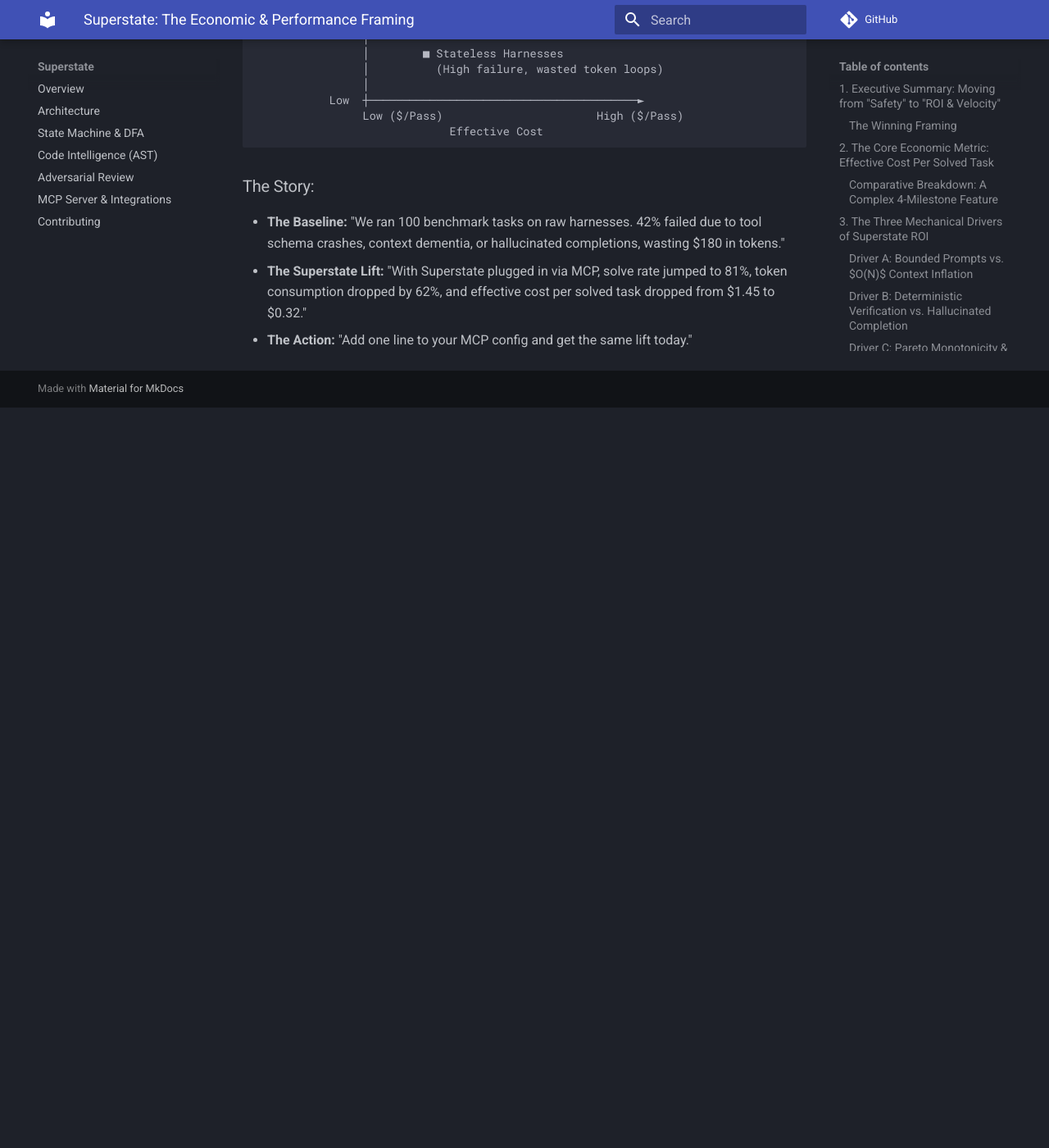
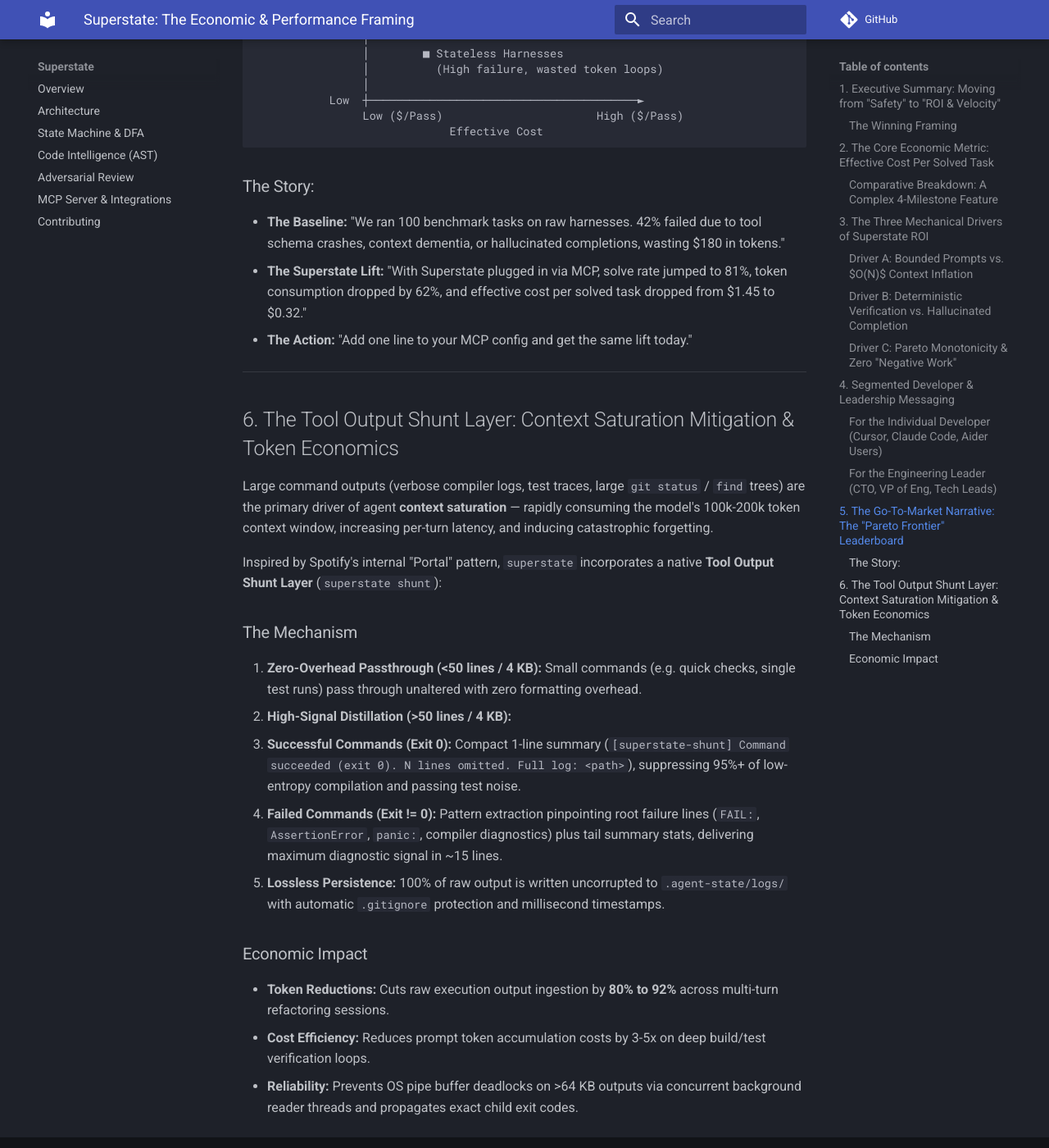
Before and after one commit to dnf0/blyte, an MkDocs documentation site: the page built from docs/positioning-and-economics.md, in a window 1280 px wide and 1400 px high, scrolled down 3668 px. Shown: the whole window at 82% size. Built offline with MkDocs 1.6.1 and Material for MkDocs 9.7.7, drawn with Linux system fonts in a browser that asks for light colours; comment, search, counter and statistics services are not loaded; before the commit the page ends 4165 px from its top, so only the background shows below that.

Commit message:
chore: format workspace and document tool output shunt layer economics

```diff
--- a/docs/positioning-and-economics.md
+++ b/docs/positioning-and-economics.md
@@ -110,3 +110,23 @@ The launch campaign will be anchored around a public comparison on **SWE-bench &
 * **The Baseline:** "We ran 100 benchmark tasks on raw harnesses. 42% failed due to tool schema crashes, context dementia, or hallucinated completions, wasting $180 in tokens."
 * **The Superstate Lift:** "With Superstate plugged in via MCP, solve rate jumped to 81%, token consumption dropped by 62%, and effective cost per solved task dropped from $1.45 to $0.32."
 * **The Action:** "Add one line to your MCP config and get the same lift today."
+
+---
+
+## 6. The Tool Output Shunt Layer: Context Saturation Mitigation & Token Economics
+
+Large command outputs (verbose compiler logs, test traces, large `git status` / `find` trees) are the primary driver of agent **context saturation** — rapidly consuming the model's 100k-200k token context window, increasing per-turn latency, and inducing catastrophic forgetting.
+
+Inspired by Spotify's internal "Portal" pattern, `superstate` incorporates a native **Tool Output Shunt Layer** (`superstate shunt`):
+
+### The Mechanism
+1. **Zero-Overhead Passthrough (<50 lines / 4 KB):** Small commands (e.g. quick checks, single test runs) pass through unaltered with zero formatting overhead.
+2. **High-Signal Distillation (>50 lines / 4 KB):**
+   - **Successful Commands (Exit 0):** Compact 1-line summary (`[superstate-shunt] Command succeeded (exit 0). N lines omitted. Full log: <path>`), suppressing 95%+ of low-entropy compilation and passing test noise.
+   - **Failed Commands (Exit != 0):** Pattern extraction pinpointing root failure lines (`FAIL:`, `AssertionError`, `panic:`, compiler diagnostics) plus tail summary stats, delivering maximum diagnostic signal in ~15 lines.
+3. **Lossless Persistence:** 100% of raw output is written uncorrupted to `.agent-state/logs/` with automatic `.gitignore` protection and millisecond timestamps.
+
+### Economic Impact
+- **Token Reductions:** Cuts raw execution output ingestion by **80% to 92%** across multi-turn refactoring sessions.
+- **Cost Efficiency:** Reduces prompt token accumulation costs by 3-5x on deep build/test verification loops.
+- **Reliability:** Prevents OS pipe buffer deadlocks on >64 KB outputs via concurrent background reader threads and propagates exact child exit codes.
```
Also changed, not shown: 5 other files.
